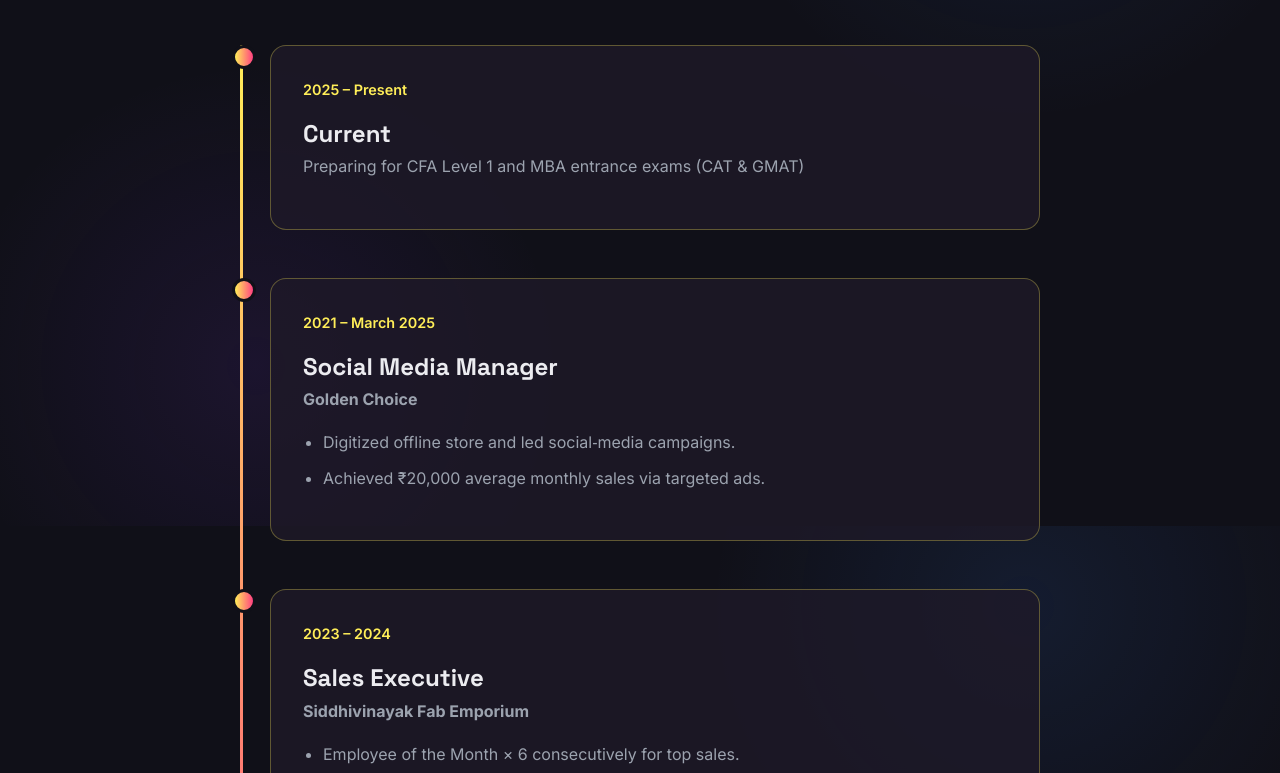
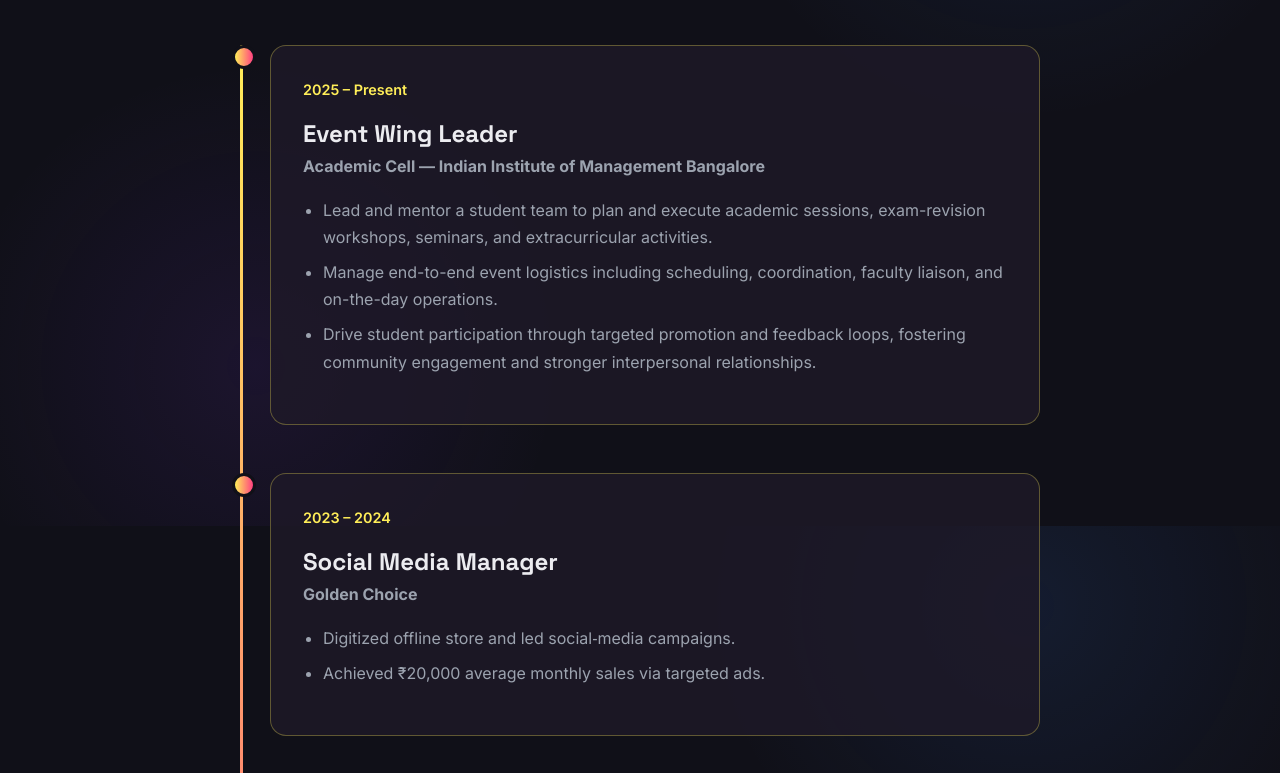
Before and after one commit to ap697-aa/AP-P, a plain HTML site: page index.html in a window 1280 px wide. Shown: the part 1874-2647 px from the top of the page. Drawn offline with Linux system fonts and the light colour scheme.

Commit message:
Academic Cell.html

```diff
--- a/index.html
+++ b/index.html
@@ -117,15 +117,20 @@
         <!-- Current -->
         <div class="timeline-item">
           <div class="timeline-content">
-            <span class="date">2025 – Present</span>
-            <h3>Current</h3>
-            <p>Preparing for CFA Level 1 and MBA entrance exams (CAT & GMAT)</p>
+            <span class="date">2025 – Present</span>
+            <h3>Event Wing Leader</h3>
+            <p><strong>Academic Cell — Indian Institute of Management Bangalore</strong></p>
+            <ul class="achievements-list">
+              <li>Lead and mentor a student team to plan and execute academic sessions, exam-revision workshops, seminars, and extracurricular activities.</li>
+              <li>Manage end-to-end event logistics including scheduling, coordination, faculty liaison, and on-the-day operations.</li>
+              <li>Drive student participation through targeted promotion and feedback loops, fostering community engagement and stronger interpersonal relationships.</li>
+            </ul>
           </div>
         </div>
         <!-- Golden Choice -->
         <div class="timeline-item">
           <div class="timeline-content">
-            <span class="date">2021 – March 2025</span>
+            <span class="date">2023 – 2024</span>
             <h3>Social Media Manager</h3>
             <p><strong>Golden Choice</strong></p>
             <ul class="achievements-list">
```
